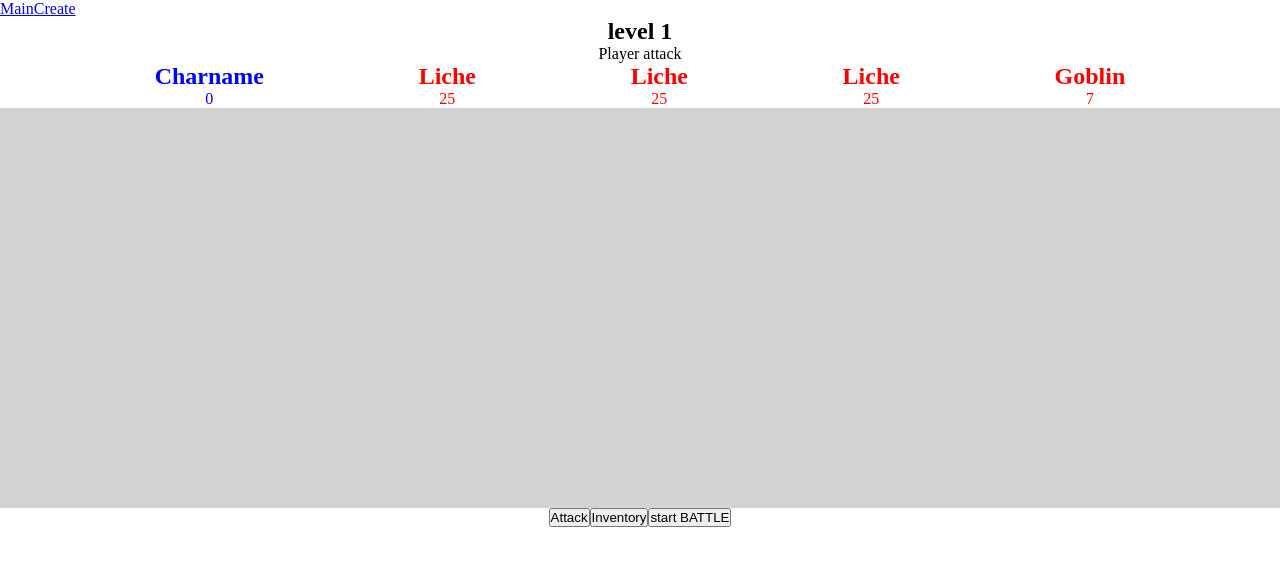
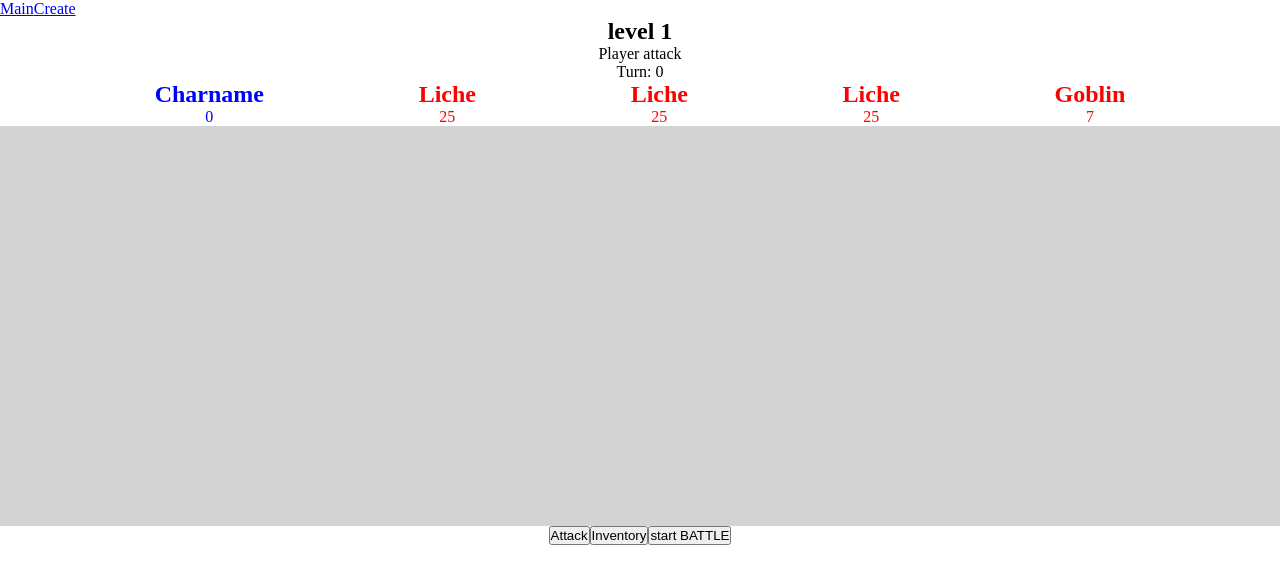
Before and after one commit to mattbra1155/2min-dungeon-vue3, a Vue app: page / in a window 1280 px wide. Shown: the top 584 px of the page. Built offline with nearby package versions, Linux system fonts and the light colour scheme.

Commit message:
removed proxy by composables/index for useTurn, added Turn indicator on top

```diff
--- a/src/components/layout/Interface.vue
+++ b/src/components/layout/Interface.vue
@@ -14,7 +14,7 @@ import { computed, defineComponent, onMounted, watch } from 'vue'
 
 import { useAttack } from '@/composables/useAttack'
 import { useEnemy } from '@/composables/useEnemy'
-import { useTurn } from '@/composables/index'
+import { useTurn } from '@/composables/useTurn'
 import { ETurnState } from '@/enums/ETurnState'
 import { usePlayer } from '@/composables/usePlayer'
 import { IMonster } from '@/interfaces/IMonster'
--- a/src/components/layout/TopBar.vue
+++ b/src/components/layout/TopBar.vue
@@ -2,6 +2,7 @@
     <div id="top-bar">
         <h2 id="levelName" class="level__name">{{ scene.name }}</h2>
         <p style="text-align: center">{{ activeTurnState }}</p>
+        <p style="text-align: center">Turn: {{ turn }}</p>
         <h3 id="turnNumber" class="text--center"></h3>
         <div class="health__display">
             <div class="player-hp">
@@ -23,7 +24,7 @@
 import { useAttack } from '@/composables/useAttack'
 import { usePlayer } from '@/composables/usePlayer'
 import { useSceneManager } from '@/composables/useSceneManager'
-import { useTurn } from '@/composables/index'
+import { useTurn } from '@/composables/useTurn'
 import { computed, defineComponent } from 'vue'
 export default defineComponent({
     name: 'TopBar',
@@ -31,11 +32,12 @@ export default defineComponent({
         const { targetToAttack, setTargetToAttack } = useAttack()
         const { player } = usePlayer()
         const { scene } = useSceneManager()
-        const { activeTurnState } = useTurn()
+        const { activeTurnState, turn } = useTurn()
 
         const enemyList = computed(() => scene.value.enemy)
 
         return {
+            turn,
             player,
             enemyList,
             scene,
--- a/src/composables/index.ts
+++ /dev/null
@@ -1,3 +0,0 @@
-import  {useTurn}  from "@/composables/useTurn";
-
-export {useTurn}
--- a/src/composables/useTurn.ts
+++ b/src/composables/useTurn.ts
@@ -73,6 +73,7 @@ export const useTurn = () => {
                 break
             case ETurnState.EndTurn:
                 console.log('TURN STATE:', ETurnState.EndTurn)
+                state.turn++
                 updateTurnStateMachine(ETurnState.PlayerAttack)
                 break
 
@@ -83,7 +84,7 @@ export const useTurn = () => {
     }
 
     const checkIfDead = () => {
-        console.log('checking who is dead')
+        console.log('checking who is dead...')
         state.turnOrder.forEach((enemy) => {
             if (enemy.stats.hp <= 0) {
                 console.log(`${enemy.name} is dead`)
--- a/src/views/Home.vue
+++ b/src/views/Home.vue
@@ -13,7 +13,7 @@ import TopBar from '@/components/layout/TopBar.vue'
 import Interface from '@/components/layout/Interface.vue'
 import { useGameStateManager } from '@/composables/useGameStateManager'
 import { EGameState } from '@/enums/EGameState'
-import { useTurn } from '@/composables'
+import { useTurn } from '@/composables/useTurn'
 import { ETurnState } from '@/enums/ETurnState'
 
 export default defineComponent({
```
